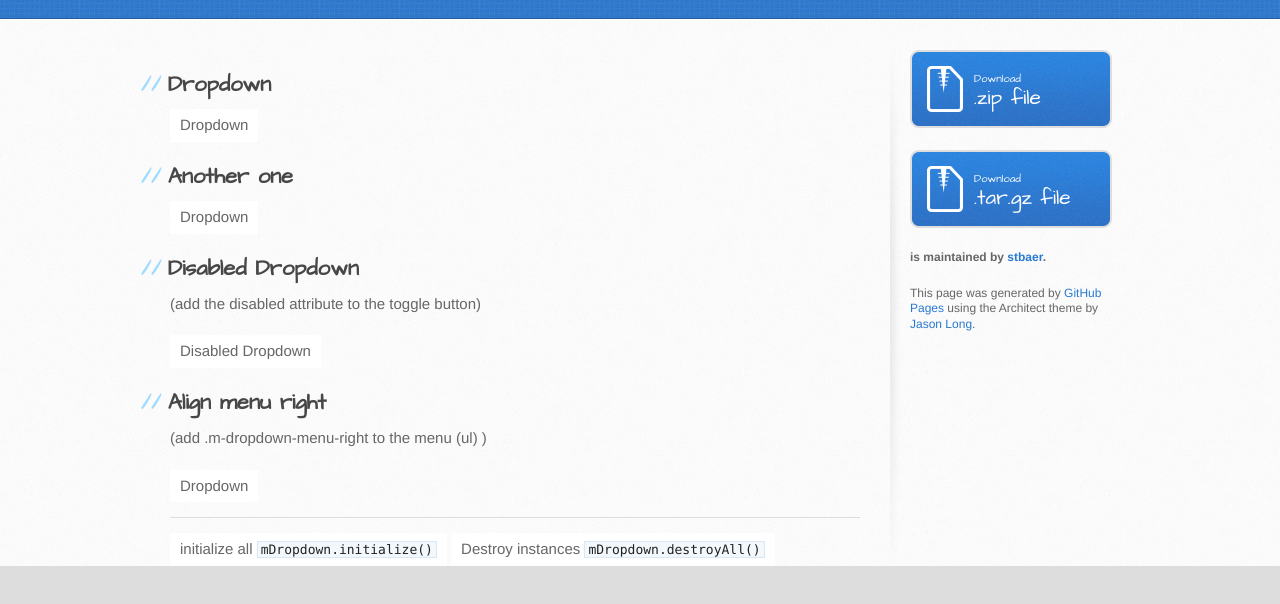
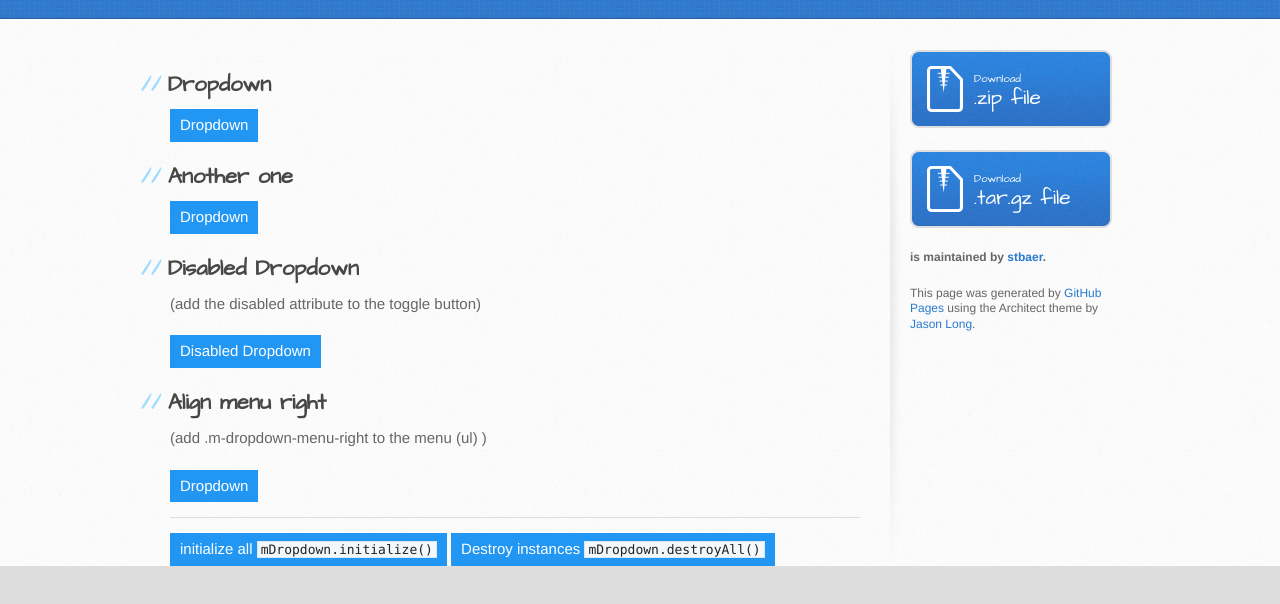
Before and after one commit to stbaer/m-dropdown, a plain HTML site: page index.html in a window 1280 px wide. Shown: the part 182-786 px from the top of the page. Drawn offline with Linux system fonts and the light colour scheme.

Commit message:
button style change

```diff
--- a/stylesheets/stylesheet.css
+++ b/stylesheets/stylesheet.css
@@ -268,7 +268,8 @@ textarea {
 button {
   overflow: visible;
   border: none;
-  background: white;
+  background: #2196F3;
+  color: white;
   padding: 5px 10px;
 }
 
```
